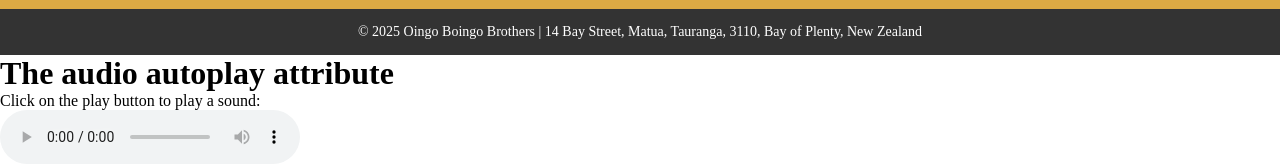
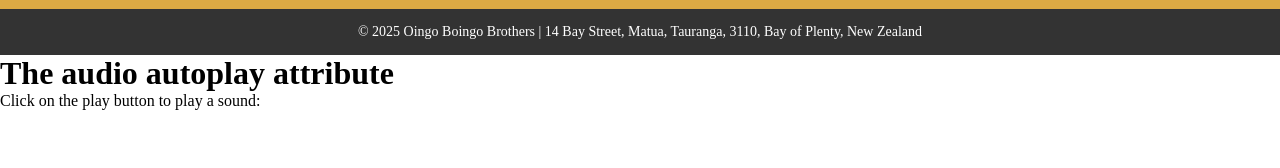
Before and after one commit to robertsc2/flaskapp, a Flask app: page / in a window 1280 px wide. Shown: the part 1557-1725 px from the top of the page. After the commit the page ends 1667 px from the top, so only its background shows below. Run offline with Flask 3, Linux system fonts and the light colour scheme.

Commit message:
secret sound

```diff
--- a/static/css/style.css
+++ b/static/css/style.css
@@ -111,3 +111,7 @@
 .donotremoveortopnavgobyebye {
   opacity: 0;
 }
+
+.agh {
+  opacity: 0;
+}
--- a/templates/index.html
+++ b/templates/index.html
@@ -121,11 +121,6 @@
 
 <p>Click on the play button to play a sound:</p>
 
-<audio controls autoplay>
-  <source src="horse.ogg" type="audio/ogg">
-  <source src="horse.mp3" type="audio/mpeg">
-  Your browser does not support the audio element.
-</audio>
 
 </body>
 </html>
--- a/templates/menu.html
+++ b/templates/menu.html
@@ -77,8 +77,11 @@
     </div>
 
   </div>
-  <audio controls autoplay>
+  <audio controls autoplay class="agh">
     <source src="/static/wahwah.wav" type="audio/mpeg">
+  </audio>
+  <audio controls autoplay class="agh">
+    <source src="/static/How You Like Me Now (Storks).mp3" type="audio/mpeg">
   </audio>
 
 </body>
```
Also changed, not shown: 1 other file.
